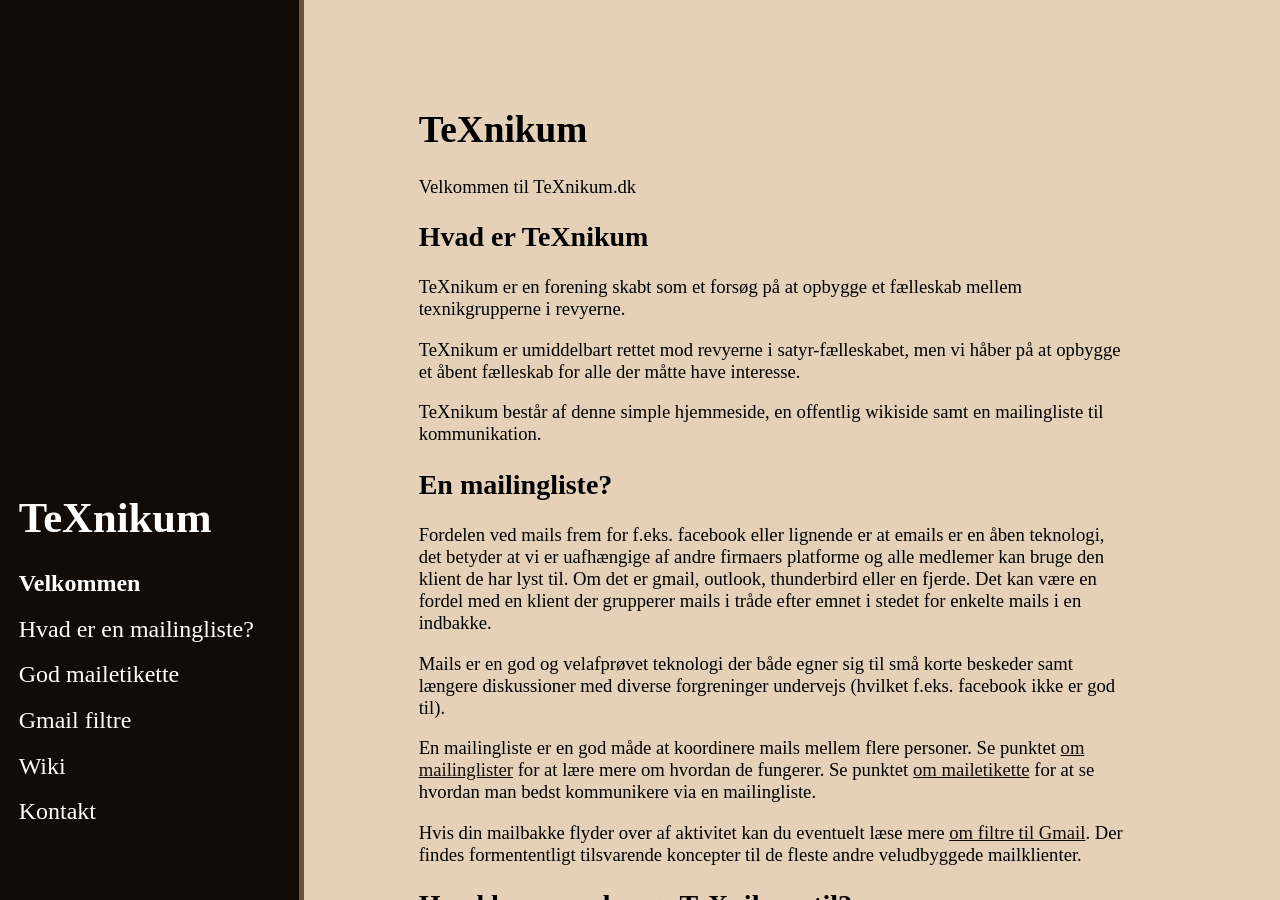
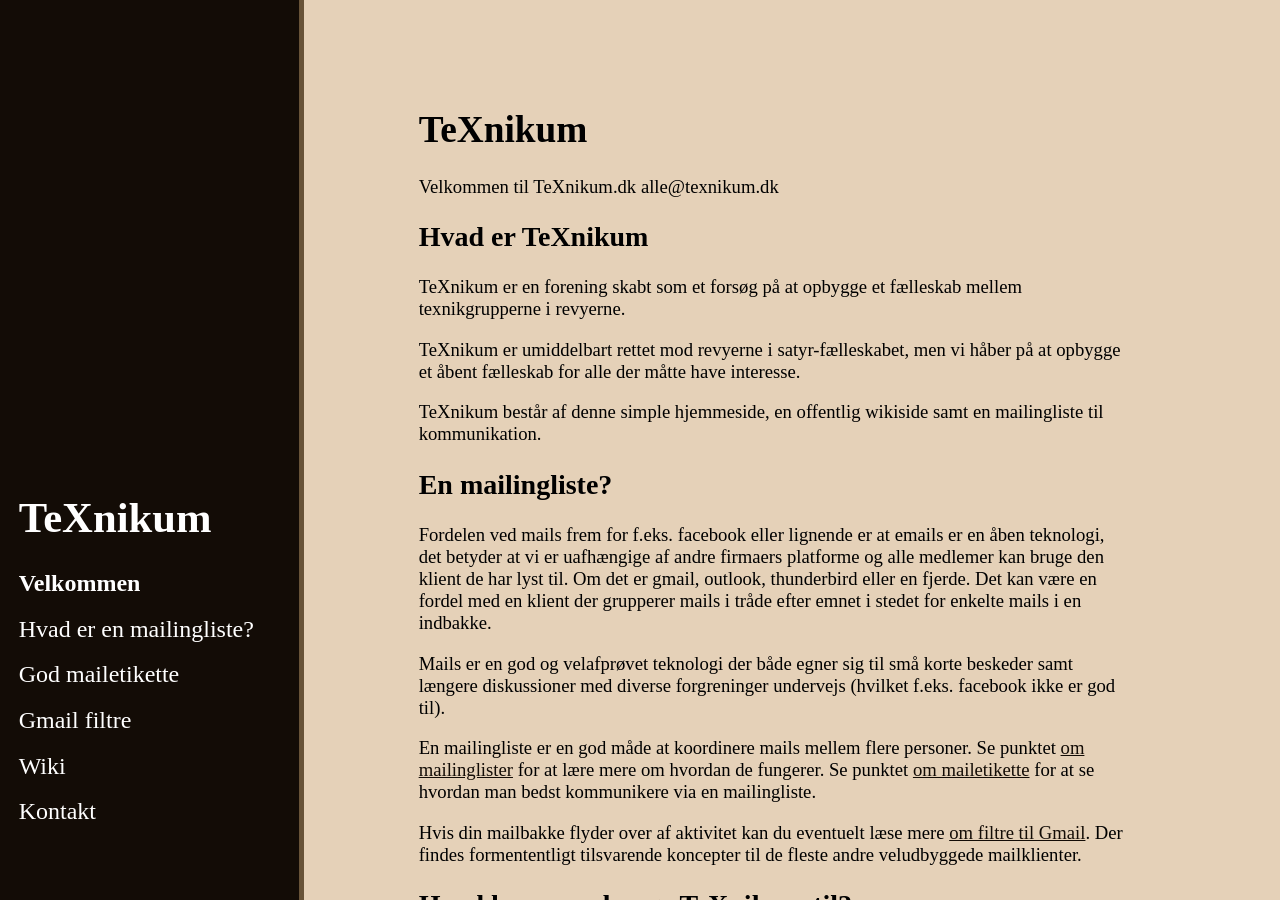
Before and after one commit to TeXnikum/TeXnikum.github.io, a Jekyll site: the page built from index.md, in a window 1280 px wide and 900 px high. Built offline with Jekyll 4.4.1, drawn with Linux system fonts in a browser that asks for light colours.

Commit message:
changed front page

```diff
--- a/index.md
+++ b/index.md
@@ -5,7 +5,7 @@ title: Velkommen
 
 # TeXnikum
 Velkommen til TeXnikum.dk
-
+{{ site.email-list }}
 
 ## Hvad er TeXnikum
 TeXnikum er en forening skabt som et forsøg på at opbygge et fælleskab mellem texnikgrupperne i revyerne.
```
